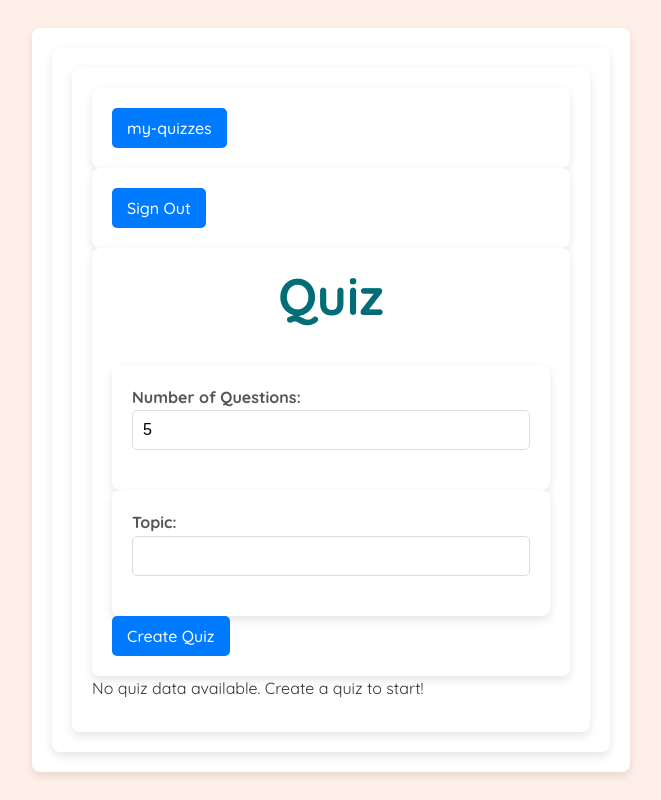
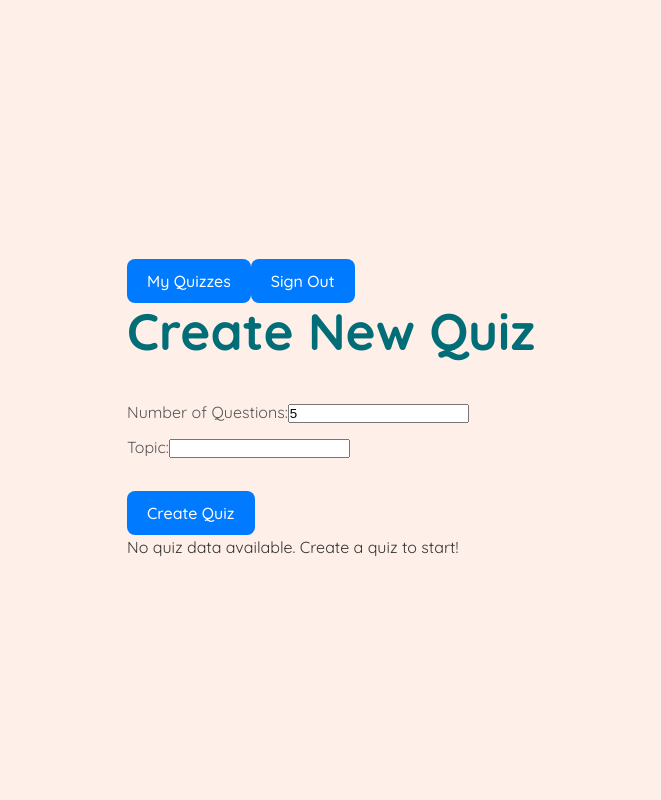
Before and after one commit to DebbieHeller/QuizCreator, a React (Vite) app in the folder Front/: page / in a window 1280 px wide. Shown: the whole page, without its empty margins (309-970 px from the left). Built offline with nearby package versions, Linux system fonts and the light colour scheme.

Commit message:
order the server code

```diff
--- /dev/null
+++ b/Front/src/components/CreateQuiz.jsx
@@ -0,0 +1,68 @@
+import React, { useState } from "react";
+import "../css/style.css";
+
+function CreateQuiz({ onQuizCreated }) {
+  const [questionCount, setQuestionCount] = useState(5);
+  const [topic, setTopic] = useState("");
+  const [loading, setLoading] = useState(false);
+
+  const handleFetchQuiz = async () => {
+    setLoading(true);
+
+    try {
+      const response = await fetch("http://localhost:5000/api/createQuiz", {
+        method: "POST",
+        headers: {
+          "Content-Type": "application/json",
+        },
+        body: JSON.stringify({
+          questionCount,
+          topic,
+        }),
+      });
+
+      if (response.ok) {
+        const data = await response.json();
+        onQuizCreated(data, topic);
+      } else {
+        throw new Error("Failed to fetch quiz");
+      }
+    } catch (error) {
+      console.error("Error fetching quiz:", error);
+      onQuizCreated([]);
+    } finally {
+      setLoading(false);
+    }
+  };
+
+  return (
+    <div className="create-quiz">
+      <h1>Create New Quiz</h1>
+      <div>
+        <label>
+          Number of Questions:
+          <input
+            type="number"
+            value={questionCount}
+            onChange={(e) => setQuestionCount(e.target.value)}
+            min="1"
+          />
+        </label>
+      </div>
+      <div>
+        <label>
+          Topic:
+          <input
+            type="text"
+            value={topic}
+            onChange={(e) => setTopic(e.target.value)}
+          />
+        </label>
+      </div>
+      <button onClick={handleFetchQuiz} disabled={loading}>
+        {loading ? "Creating Quiz..." : "Create Quiz"}
+      </button>
+    </div>
+  );
+}
+export default CreateQuiz;
--- a/Front/src/components/SingleQuestion.jsx
+++ b/Front/src/components/SingleQuestion.jsx
@@ -1,70 +1,41 @@
 import React, { useState } from "react";
 import "../css/style.css";
 
-function SingleQuestion({ onQuizCreated }) {
-  const [questionCount, setQuestionCount] = useState(5); // Default: 5 questions
-  const [topic, setTopic] = useState(""); // Quiz topic
-  const [loading, setLoading] = useState(false);
-
-  const handleFetchQuiz = async () => {
-    setLoading(true);
-
-    try {
-      const response = await fetch("http://localhost:5000/api/createQuiz", {
-        method: "POST",
-        headers: {
-          "Content-Type": "application/json",
-        },
-        body: JSON.stringify({
-          questionCount,
-          topic,
-        }),
-      });
-
-      if (response.ok) {
-        const data = await response.json();
-        onQuizCreated(data, topic); // Pass data and topic to parent
-      } else {
-        throw new Error("Failed to fetch quiz");
-      }
-    } catch (error) {
-      console.error("Error fetching quiz:", error);
-      onQuizCreated([]); // Notify parent of failure
-    } finally {
-      setLoading(false);
-    }
-  };
-
+function SingleQuestion({
+  question,
+  index,
+  userAnswer,
+  onAnswerChange,
+  feedback
+}) {
   return (
-    <div>
-      <h1>Quiz</h1>
-
-      <div>
-        <label>
-          Number of Questions:
-          <input
-            type="number"
-            value={questionCount}
-            onChange={(e) => setQuestionCount(e.target.value)}
-            min="1"
-          />
-        </label>
-      </div>
-
-      <div>
-        <label>
-          Topic:
-          <input
-            type="text"
-            value={topic}
-            onChange={(e) => setTopic(e.target.value)}
-          />
-        </label>
-      </div>
-
-      <button onClick={handleFetchQuiz} disabled={loading}>
-        {loading ? "Creating Quiz..." : "Create Quiz"}
-      </button>
+    <div className={`single-question ${feedback?.includes("Correct")
+        ? "correct"
+        : feedback?.includes("Incorrect")
+          ? "incorrect"
+          : ""
+      }`}>
+      <p>
+        <strong>Q{index + 1}:</strong> {question.question}
+      </p>
+      <form>
+        {question.options.map((option, idx) => (
+          <div key={idx}>
+            <label>
+              <input
+                type="radio"
+                name={`question-${index}`}
+                value={option}
+                checked={userAnswer === option}
+                onChange={() => onAnswerChange(index, option)}
+              />
+              {option}
+            </label>
+          </div>
+        ))}
+      </form>
+      {feedback && <p>{feedback}</p>}
+      <hr />
     </div>
   );
 }
--- a/Front/src/css/style.css
+++ b/Front/src/css/style.css
@@ -1,73 +1,103 @@
-/* Global Styles */
+
+ *{
+    margin: 0;
+    padding: 0;
+    box-sizing: border-box;
+}
+
+/* Body Styling */
 body {
     font-family: 'Quicksand', sans-serif;
-    background-color: #f9f9f9;
+    background-color: #f0f4f8;
     margin: 0;
     padding: 0;
     color: #333;
     line-height: 1.6;
+    overflow-x: hidden; /* Prevent horizontal scrolling */
 }
 
-h1, h2, h3 {
-    text-align: center;
-    color: #444;
-    margin-bottom: 20px;
+/* Ensure Body and HTML take full height */
+html, body {
+    height: 100%;
 }
 
-p {
-    margin: 0 0 10px;
+/* Main Container */
+.quiz-container {
+    margin: 0 auto; /* Center the container */
+    padding: 20px; /* Add padding around content */
+    max-width: 900px;
+    box-shadow: 0px 6px 15px rgba(0, 0, 0, 0.1);
+    background-color: #ffffff;
+    border-radius: 10px;
 }
 
-/* Container */
-div {
-    margin: 0 auto;
-    max-width: 800px;
-    padding: 20px;
-    box-shadow: 0px 4px 10px rgba(0, 0, 0, 0.1);
-    background-color: #fff;
-    border-radius: 8px;
+/* Quiz Header */
+.quiz-container h2 {
+    font-size: 2em;
+    color: #0077cc;
+    margin-bottom: 20px;
+    text-align: center;
+    text-shadow: 1px 1px 3px rgba(0, 0, 0, 0.1);
 }
 
-/* Form and Input Styling */
+/* Question Block */
+.single-question {
+    background-color: #eaf4ff; /* Light blue */
+    padding: 15px;
+    border-radius: 10px;
+    margin-bottom: 20px;
+    transition: transform 0.2s ease, background-color 0.3s ease;
+    box-shadow: 0px 4px 8px rgba(0, 0, 0, 0.1);
+}
+
+/* No Top Cutoff for First Question */
+.single-question:first-child {
+    margin-top: 0; /* Ensure it's visible */
+}
+
+/* Correct and Incorrect Feedback */
+.single-question.correct {
+    background-color: #d4f5d6; /* Light green */
+}
+
+.single-question.incorrect {
+    background-color: #fde2e2; /* Light red */
+}
+
+/* Options Styling */
+input[type="radio"] {
+    margin-right: 10px;
+    cursor: pointer;
+}
+
 label {
     display: block;
-    font-weight: bold;
-    margin-bottom: 5px;
+    font-size: 1em;
+    margin-bottom: 10px;
     color: #555;
+    cursor: pointer;
 }
 
-input[type="text"],
-input[type="number"] {
-    width: 100%;
-    padding: 10px;
-    margin-bottom: 15px;
-    border: 1px solid #ddd;
-    border-radius: 5px;
-    box-sizing: border-box;
-    font-size: 1em;
-    transition: border-color 0.3s ease;
-}
-
-input[type="text"]:focus,
-input[type="number"]:focus {
-    border-color: #007bff;
-    outline: none;
+form {
+    margin-top: 10px;
 }
 
 /* Button Styling */
 button {
     background-color: #007bff;
     color: white;
-    padding: 10px 15px;
+    padding: 12px 20px;
     font-size: 1em;
     border: none;
-    border-radius: 5px;
+    border-radius: 8px;
     cursor: pointer;
-    transition: background-color 0.3s ease;
+    transition: background-color 0.3s ease, transform 0.2s ease;
+    margin-top: 20px;
 }
 
 button:hover {
     background-color: #0056b3;
+    transform: translateY(-2px);
 }
 
 button:disabled {
@@ -75,66 +105,24 @@ button:disabled {
     cursor: not-allowed;
 }
 
-/* Quiz Styling */
-hr {
-    border: 1px solid #ddd;
-    margin: 20px 0;
-}
-
-.quiz-container {
-    margin-top: 20px;
-}
-
-.quiz-container h2 {
+/* Score Section */
+.score-container {
+    text-align: center;
+    margin-top: 30px;
     font-size: 1.5em;
-    color: #007bff;
-}
-
-.quiz-container form {
-    margin-top: 10px;
-}
-
-/* Single Question Styling */
-.single-question {
-    background-color: #f1f5ff; /* Light blue background */
-    padding: 15px;
-    border-radius: 8px;
-    margin-bottom: 20px;
-    transition: background-color 0.3s ease;
-}
-
-/* Feedback-Based Backgrounds */
-.single-question.correct {
-    background-color: #d4edda; /* Light green for correct answers */
-}
-
-.single-question.incorrect {
-    background-color: #f8d7da; /* Light red for incorrect answers */
-}
-
-/* Feedback Styling */
-.correct-feedback {
-    color: #28a745;
+    color: #333;
     font-weight: bold;
 }
 
-.incorrect-feedback {
-    color: #dc3545;
-    font-weight: bold;
-}
-
-/* Score Styling */
-.score-container {
-    text-align: center;
-    font-size: 1.2em;
-    color: #333;
-    font-weight: bold;
-    margin-top: 20px;
+/* Horizontal Line */
+hr {
+    border: 1px solid #ddd;
+    margin: 15px 0;
 }
 
 /* Responsive Design */
 @media screen and (max-width: 768px) {
-    div {
+    .quiz-container {
         max-width: 95%;
     }
 
--- a/Front/src/pages/Quiz.jsx
+++ b/Front/src/pages/Quiz.jsx
@@ -1,14 +1,15 @@
 import React, { useState, useEffect, useContext } from "react";
 import { useNavigate } from "react-router-dom";
+import CreateQuiz from "../components/CreateQuiz";
 import SingleQuestion from "../components/SingleQuestion";
-import { UserContext } from '../App'; // ייבוא של UserContext
+import { UserContext } from '../App';
 
 function Quiz() {
   const [quizContent, setQuizContent] = useState(null);
   const [topic, setTopic] = useState("");
   const [userAnswers, setUserAnswers] = useState({});
   const [feedback, setFeedback] = useState({});
-  const { user, setUser } = useContext(UserContext); // שימוש ב-context
+  const { user, setUser } = useContext(UserContext);
   const [score, setScore] = useState(null);
   const navigate = useNavigate();
 
@@ -19,7 +20,7 @@ function Quiz() {
   }, [quizContent]);
 
   const handleQuizCreated = (quizData, topic) => {
-    setQuizContent(quizData); // Store the entire object
+    setQuizContent(quizData);
     setTopic(topic);
     setUserAnswers({});
     setFeedback({});
@@ -27,10 +28,10 @@ function Quiz() {
   };
 
   const handleAnswerChange = (questionIndex, selectedAnswer) => {
-    setUserAnswers({
-      ...userAnswers,
+    setUserAnswers(prev => ({
+      ...prev,
       [questionIndex]: selectedAnswer,
-    });
+    }));
   };
 
   const handleSubmitQuiz = () => {
@@ -40,96 +41,54 @@ function Quiz() {
     const newFeedback = {};
 
     quizContent.quizData.forEach((question, index) => {
-      const correctAnswer = question.correctAnswer;
-      const userAnswer = userAnswers[index];
-      if (userAnswer === correctAnswer) {
-        correctCount++;
-        newFeedback[index] = "Correct! 🎉";
-      } else {
-        newFeedback[index] = `Incorrect. The correct answer is: ${correctAnswer}`;
-      }
+      const isCorrect = userAnswers[index] === question.correctAnswer;
+      correctCount += isCorrect ? 1 : 0;
+      newFeedback[index] = isCorrect
+        ? "Correct! 🎉"
+        : `Incorrect. The correct answer is: ${question.correctAnswer}`;
     });
 
     setFeedback(newFeedback);
-    const totalScore = (100 / quizContent.quizData.length) * correctCount;
-    setScore(totalScore.toFixed(2));
+    setScore(((100 / quizContent.quizData.length) * correctCount).toFixed(2));
   };
 
-  const handleSignOut = () => {
-    setUser(null); // התנתקות מהמשתמש
-    navigate('/'); // ניווט לעמוד הבית אחרי התנתקות
-  };
-
-  const handleSignUpClick = () => {
-    navigate('/SignUp');
-  };
-
-  const handleMyQuizzesClick = () => {
-    navigate('/myQuizzes'); // ניווט לעמוד "הבחנים שלי"
-  };
+  const handleNavigation = (path) => navigate(path);
 
   return (
-    <div>
-      {/* הצגת כפתור SIGN UP אם אין משתמש מחובר */}
-      {!user && (
-        <div className="SignUp">
-          <button onClick={handleSignUpClick}>SignUp</button>
-        </div>
-      )}
+    <div className="quiz-page">
+      <div className="navigation-buttons">
+        {!user && (
+          <button onClick={() => handleNavigation('/SignUp')}>SignUp</button>
+        )}
+        {user && (
+          <>
+            <button onClick={() => handleNavigation('/myQuizzes')}>
+              My Quizzes
+            </button>
+            <button onClick={() => {
+              setUser(null);
+              handleNavigation('/');
+            }}>
+              Sign Out
+            </button>
+          </>
+        )}
+      </div>
 
-      {/* הצגת כפתור "הבחנים שלי" אם יש משתמש מחובר */}
-      {user && (
-        <div className="my-quizzes">
-          <button onClick={handleMyQuizzesClick}>my-quizzes</button>
-        </div>
-      )}
+      <CreateQuiz onQuizCreated={handleQuizCreated} />
 
-      {/* הצגת כפתור "Sign Out" אם יש משתמש מחובר */}
-      {user && (
-        <div className="sign-out">
-          <button onClick={handleSignOut}>Sign Out</button>
-        </div>
-      )}
-
-      <SingleQuestion onQuizCreated={handleQuizCreated} />
-
-
-      {quizContent?.quizData && quizContent.quizData.length > 0 ? (
+      {quizContent?.quizData?.length > 0 ? (
         <div className="quiz-container">
           <h2>Quiz on "{topic}"</h2>
           {quizContent.quizData.map((question, index) => (
-            <div
+            <SingleQuestion
               key={index}
-              className={`single-question ${
-                feedback[index]?.includes("Correct")
-                  ? "correct"
-                  : feedback[index]?.includes("Incorrect")
-                  ? "incorrect"
-                  : ""
-              }`}
-            >
-              <p>
-                <strong>Q{index + 1}:</strong> {question.question}
-              </p>
-              <form>
-                {question.options.map((option, idx) => (
-                  <div key={idx}>
-                    <label>
-                      <input
-                        type="radio"
-                        name={`question-${index}`}
-                        value={option}
-                        checked={userAnswers[index] === option}
-                        onChange={() => handleAnswerChange(index, option)}
-                      />
-                      {option}
-                    </label>
-                  </div>
-                ))}
-              </form>
-              {feedback[index] && <p>{feedback[index]}</p>}
-              <hr />
-            </div>
+              question={question}
+              index={index}
+              userAnswer={userAnswers[index]}
+              onAnswerChange={handleAnswerChange}
+              feedback={feedback[index]}
+            />
           ))}
           <button onClick={handleSubmitQuiz}>Submit Quiz</button>
           {score !== null && (
```
